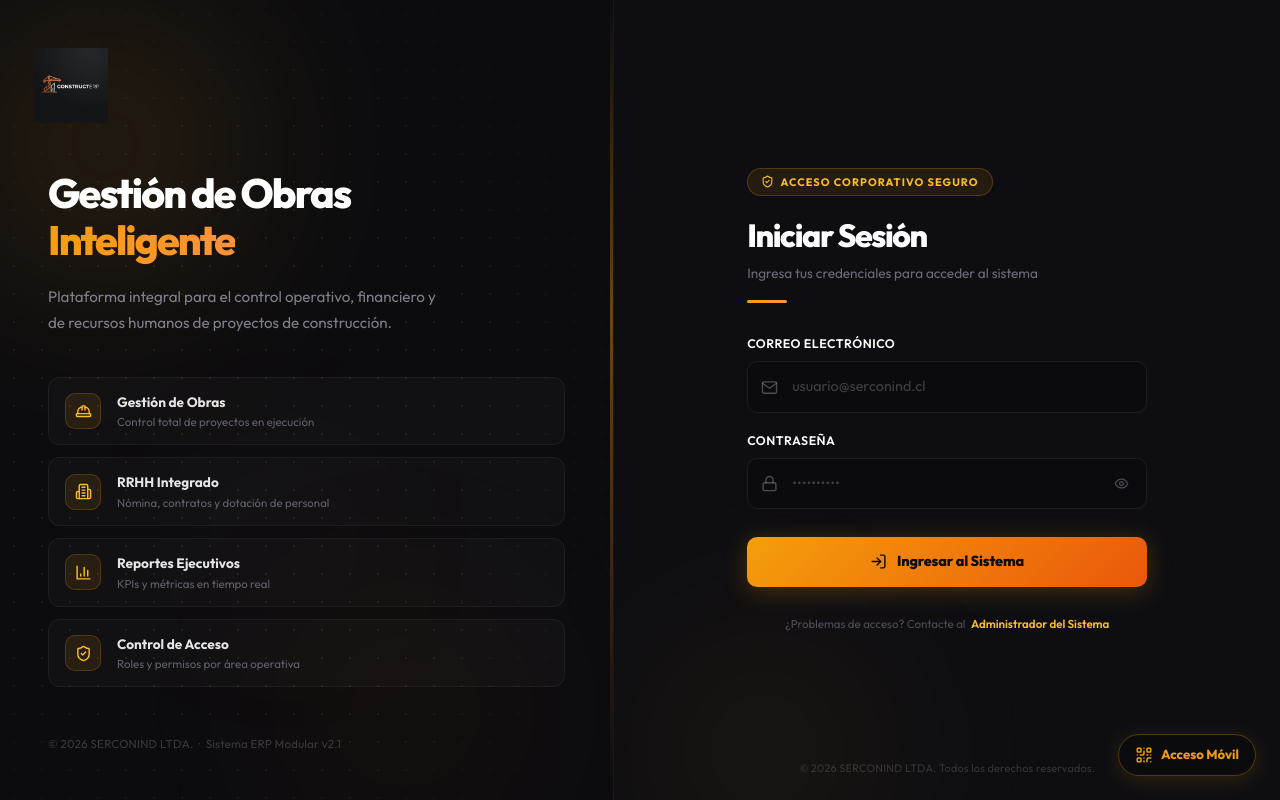
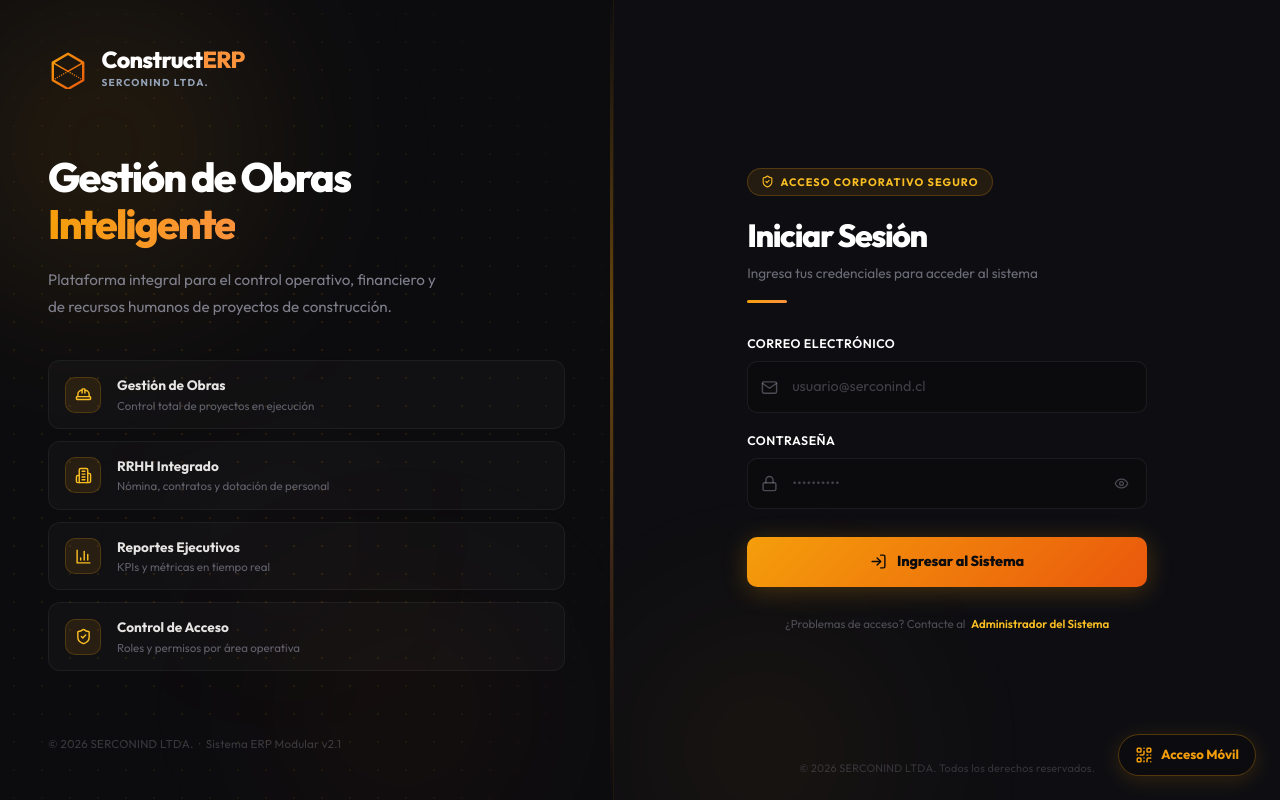
Before and after one commit to savage777js/ConstructERP-, a React (Vite) app in the folder frontend/: page /#/login in a window 1280 px wide. Built offline with nearby package versions, Linux system fonts and the light colour scheme; no server answers.

Commit message:
design: replace image logo with sharp modern vector SVG logo and typography

```diff
--- a/frontend/src/components/Sidebar.jsx
+++ b/frontend/src/components/Sidebar.jsx
@@ -148,17 +148,30 @@ const Sidebar = ({ onLogout, onCloseMobile }) => {
     }}>
 
       {/* Brand Header */}
-      <div style={{ padding: '1.5rem 1.5rem 1rem' }}>
-        <div style={{ display: 'flex', alignItems: 'center', justifyContent: 'flex-start' }}>
-          <img
-            src="/images/logoconstruct.png"
-            alt="ConstructERP Logo"
-            style={{
-              height: '56px',
-              objectFit: 'contain',
-              marginLeft: '-10px'
-            }}
-          />
+      <div style={{ padding: '2rem 1.5rem 1.5rem' }}>
+        <div style={{ display: 'flex', alignItems: 'center', gap: '0.85rem' }}>
+          <svg width="34" height="34" viewBox="0 0 100 100" fill="none" xmlns="http://www.w3.org/2000/svg">
+            <defs>
+              <linearGradient id="orangeGradSidebar" x1="0%" y1="0%" x2="100%" y2="100%">
+                <stop offset="0%" stopColor="#f59e0b" />
+                <stop offset="100%" stopColor="#ea580c" />
+              </linearGradient>
+            </defs>
+            <path d="M50 12L88 34V78L50 100L12 78V34L50 12Z" stroke="url(#orangeGradSidebar)" strokeWidth="6" strokeLinejoin="round" />
+            <path d="M12 34L50 56L88 34" stroke="url(#orangeGradSidebar)" strokeWidth="4" strokeLinejoin="round" />
+            <path d="M50 56V100" stroke="url(#orangeGradSidebar)" strokeWidth="4" strokeLinejoin="round" />
+            <path d="M50 12L50 56" stroke="url(#orangeGradSidebar)" strokeWidth="3" strokeDasharray="3 3" />
+            <path d="M12 78L50 56" stroke="url(#orangeGradSidebar)" strokeWidth="3" strokeDasharray="3 3" />
+            <path d="M88 78L50 56" stroke="url(#orangeGradSidebar)" strokeWidth="3" strokeDasharray="3 3" />
+          </svg>
+          <div style={{ display: 'flex', flexDirection: 'column' }}>
+            <span style={{ fontSize: '1.25rem', fontWeight: 900, color: '#ffffff', letterSpacing: '-0.03em', lineHeight: 1 }}>
+              Construct<span style={{ color: '#fb923c' }}>ERP</span>
+            </span>
+            <span style={{ fontSize: '0.55rem', color: 'var(--text-muted)', textTransform: 'uppercase', letterSpacing: '0.12em', fontWeight: 700, marginTop: '3px' }}>
+              SERCONIND LTDA.
+            </span>
+          </div>
         </div>
       </div>
 
--- a/frontend/src/pages/Login.jsx
+++ b/frontend/src/pages/Login.jsx
@@ -77,16 +77,29 @@ const Login = ({ onLoginSuccess }) => {
         <div className="brand-content">
 
           {/* Logo */}
-          <div className="brand-logo-wrap" style={{ display: 'flex', alignItems: 'center', width: '100%', justifyContent: 'flex-start' }}>
-            <img
-              src="/images/logoconstruct.png"
-              alt="ConstructERP Logo"
-              style={{
-                height: '75px',
-                objectFit: 'contain',
-                marginLeft: '-15px'
-              }}
-            />
+          <div className="brand-logo-wrap" style={{ display: 'flex', alignItems: 'center', gap: '0.85rem' }}>
+            <svg width="40" height="40" viewBox="0 0 100 100" fill="none" xmlns="http://www.w3.org/2000/svg">
+              <defs>
+                <linearGradient id="orangeGrad" x1="0%" y1="0%" x2="100%" y2="100%">
+                  <stop offset="0%" stopColor="#f59e0b" />
+                  <stop offset="100%" stopColor="#ea580c" />
+                </linearGradient>
+              </defs>
+              <path d="M50 12L88 34V78L50 100L12 78V34L50 12Z" stroke="url(#orangeGrad)" strokeWidth="6" strokeLinejoin="round" />
+              <path d="M12 34L50 56L88 34" stroke="url(#orangeGrad)" strokeWidth="4" strokeLinejoin="round" />
+              <path d="M50 56V100" stroke="url(#orangeGrad)" strokeWidth="4" strokeLinejoin="round" />
+              <path d="M50 12L50 56" stroke="url(#orangeGrad)" strokeWidth="3" strokeDasharray="3 3" />
+              <path d="M12 78L50 56" stroke="url(#orangeGrad)" strokeWidth="3" strokeDasharray="3 3" />
+              <path d="M88 78L50 56" stroke="url(#orangeGrad)" strokeWidth="3" strokeDasharray="3 3" />
+            </svg>
+            <div style={{ display: 'flex', flexDirection: 'column' }}>
+              <span className="brand-logo-text" style={{ fontSize: '1.45rem', fontWeight: 900, color: '#ffffff', letterSpacing: '-0.03em', lineHeight: 1 }}>
+                Construct<span style={{ color: '#fb923c' }}>ERP</span>
+              </span>
+              <span style={{ fontSize: '0.625rem', color: '#94a3b8', textTransform: 'uppercase', letterSpacing: '0.12em', fontWeight: 700, marginTop: '4px' }}>
+                SERCONIND LTDA.
+              </span>
+            </div>
           </div>
 
           {/* Headline */}
```
